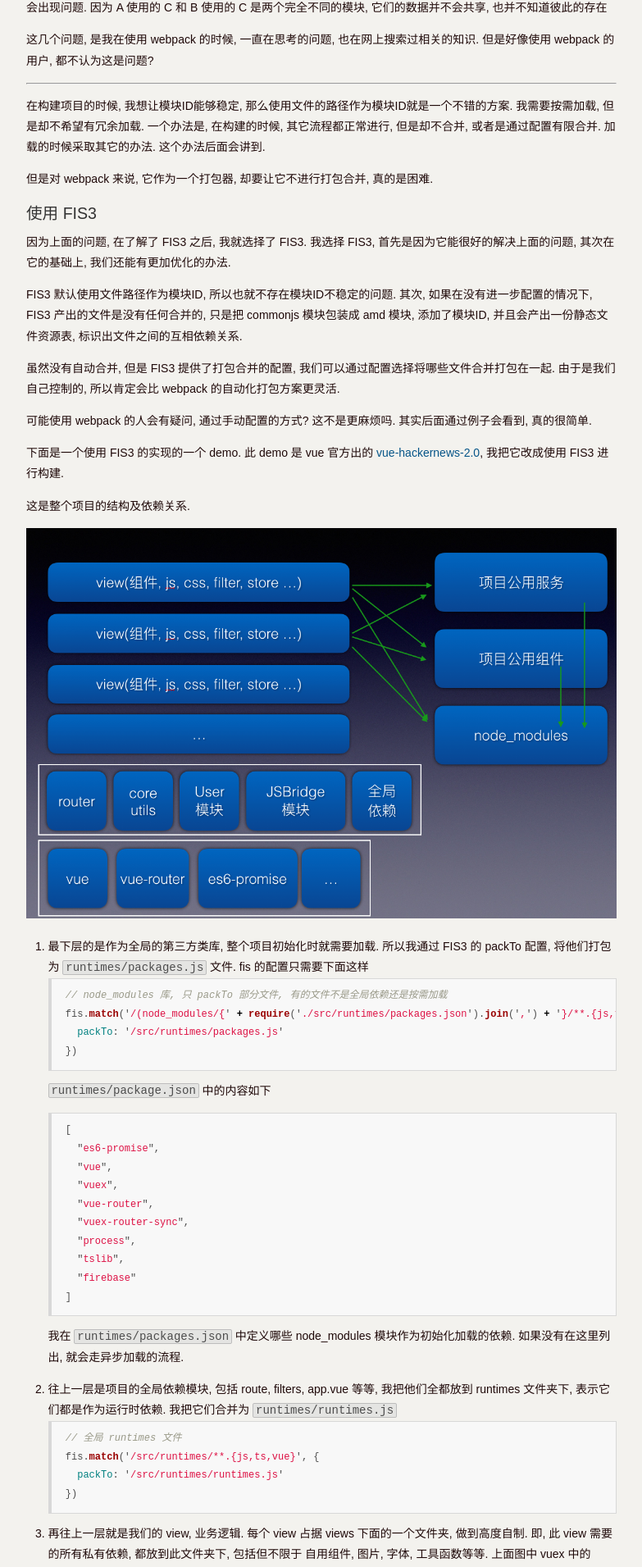
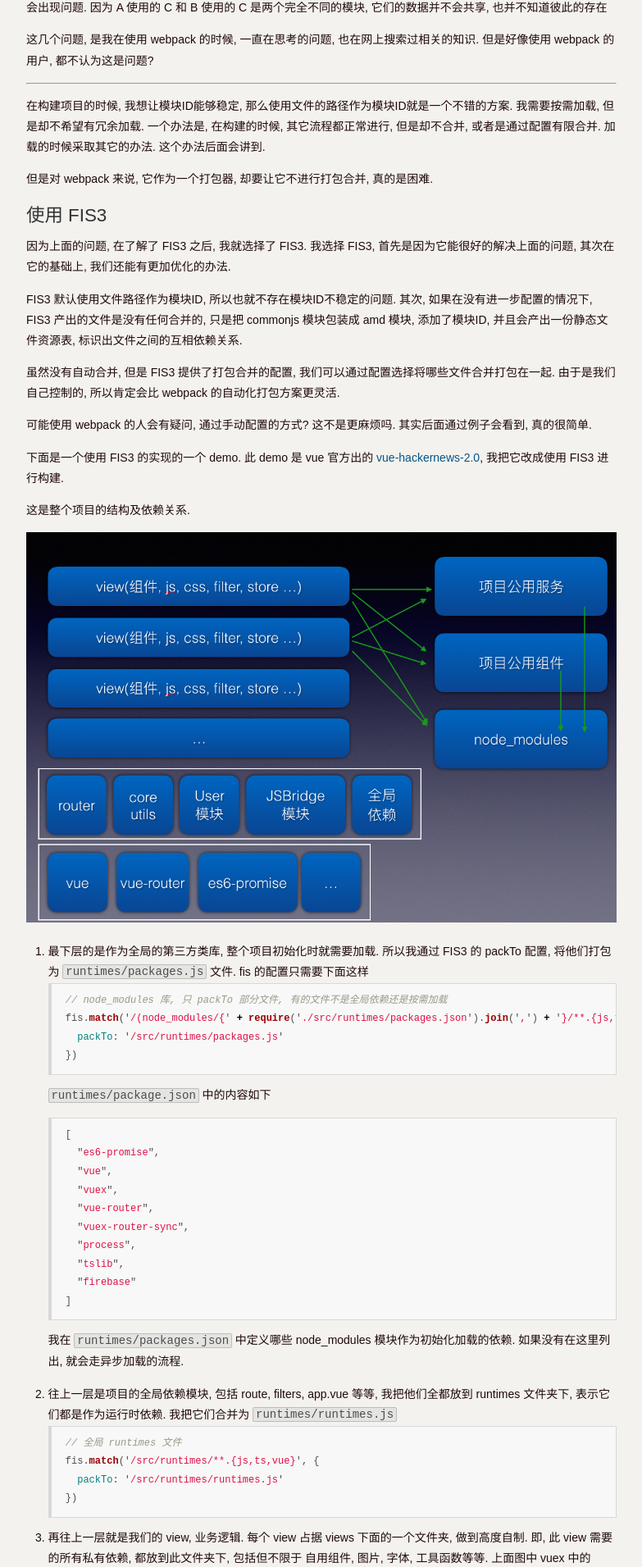
Before and after one commit to wyntau/wyntau.github.io, a Jekyll site: the page built from _posts/2017-04-08-vue-projects-development-with-fis3.md, in a window 1280 px wide. Shown: the part 4469-6380 px from the top of the page at 82% size, without its empty margins (248-1031 px from the left). Built offline with Jekyll 4.4.1, drawn with Linux system fonts in a browser that asks for light colours; some web fonts are replaced; comment, search, counter and statistics services are not loaded.

Commit message:
refactor: update

```diff
--- a/_posts/2017-04-08-vue-projects-development-with-fis3.md
+++ b/_posts/2017-04-08-vue-projects-development-with-fis3.md
@@ -197,7 +197,7 @@ console.log('c.js');
 
 但是对 webpack 来说, 它作为一个打包器, 却要让它不进行打包合并, 真的是困难.
 
-### 使用 FIS3
+## 使用 FIS3
 
 因为上面的问题, 在了解了 FIS3 之后, 我就选择了 FIS3.
 我选择 FIS3, 首先是因为它能很好的解决上面的问题, 其次在它的基础上, 我们还能有更加优化的办法.
@@ -263,7 +263,7 @@ FIS3 默认使用文件路径作为模块ID, 所以也就不存在模块ID不稳
 
 那么, 如果一个 view 依赖了很多公共模块, 不就会出现很多的请求吗?
 
-### 请求数优化方法
+## 请求数优化方法
 
 因为 FIS3 在构建时, 会产出一份静态资源表, 所以我们根据此资源表, 可以有两种解决办法.
 
```
